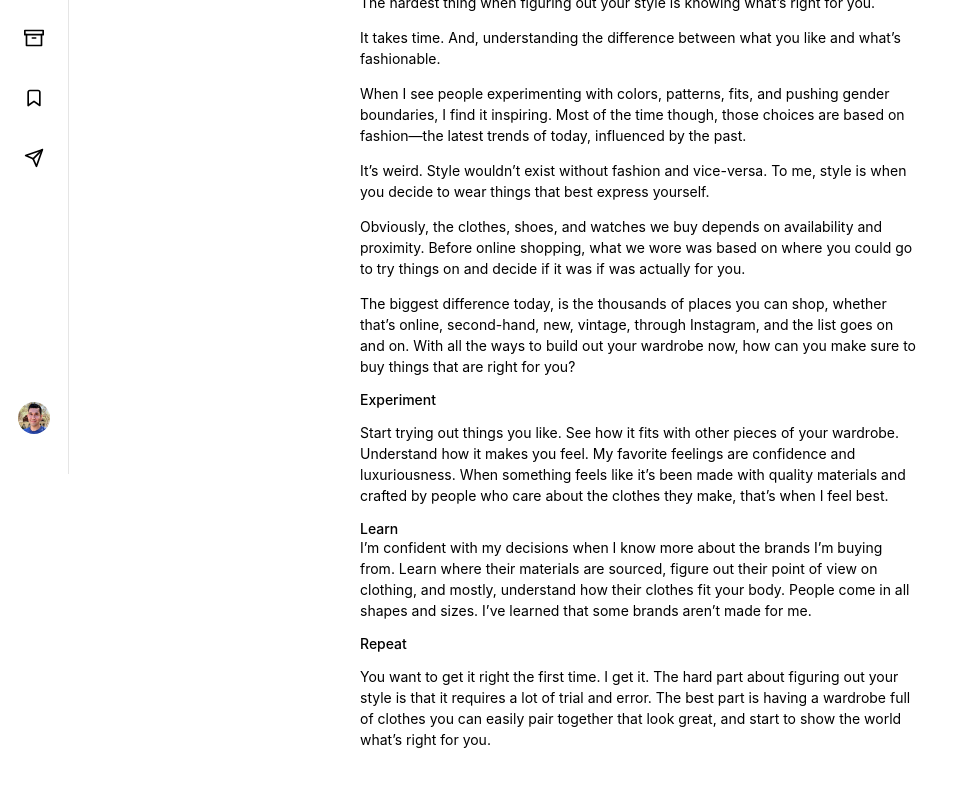
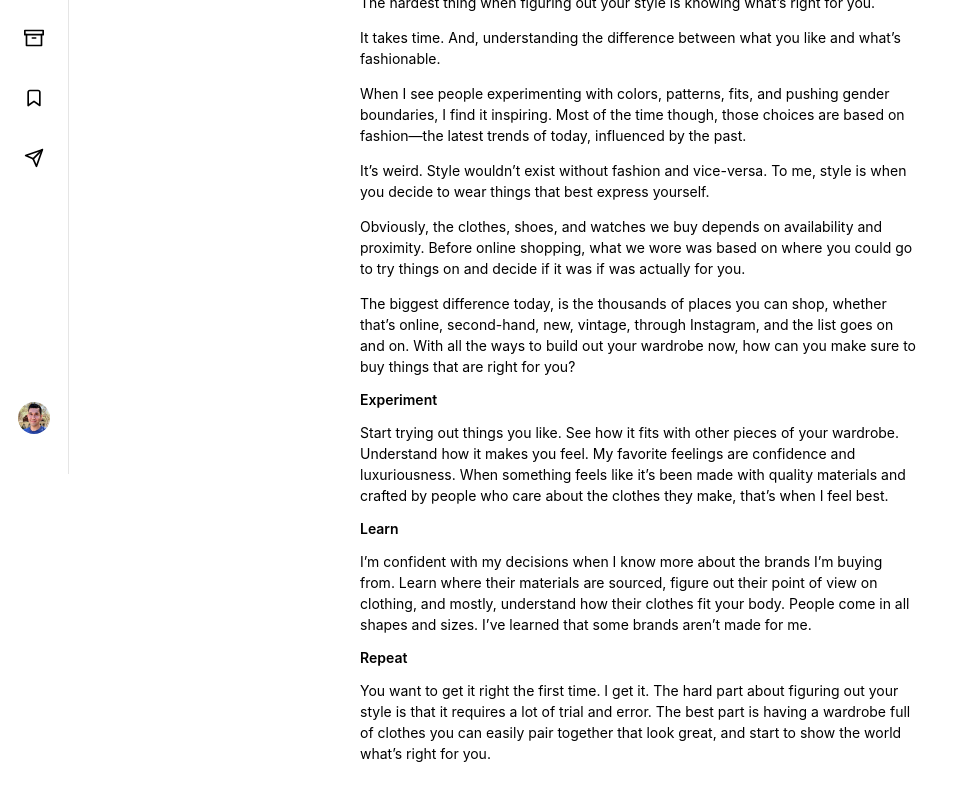
Before and after one commit to victorkernes/victor-kernes-next, a Next.js app: page /archive in a window 1280 px wide. Shown: the part 326-1126 px from the top of the page, without its empty margins (0-960 px from the left). Built offline with nearby package versions, Linux system fonts and the light colour scheme.

Commit message:
Adjust the boldness of certain sections

```diff
--- a/components/Archive/Archive.module.css
+++ b/components/Archive/Archive.module.css
@@ -6,6 +6,10 @@
   letter-spacing: 0.05rem;
 }
 .AboutParagraph {
+  padding-bottom: 1rem;
+}
+.AboutParagraphSection {
+  font-weight: 600;
   padding-bottom: 1rem;
 }
 .ArticleTitle {
--- a/components/Archive/index.js
+++ b/components/Archive/index.js
@@ -21,11 +21,11 @@ const Archive = () => (
                 <p className={styles.AboutParagraph}>It’s weird. Style wouldn’t exist without fashion and vice-versa. To me, style is when you decide to wear things that best express yourself.</p>
                 <p className={styles.AboutParagraph}>Obviously, the clothes, shoes, and watches we buy depends on availability and proximity. Before online shopping, what we wore was based on where you could go to try things on and decide if it was if was actually for you.</p>
                 <p className={styles.AboutParagraph}>The biggest difference today, is the thousands of places you can shop, whether that’s online, second-hand, new, vintage, through Instagram, and the list goes on and on. With all the ways to build out your wardrobe now, how can you make sure to buy things that are right for you?</p>
-                <h4 className={styles.AboutParagraph}>Experiment</h4>
+                <h4 className={styles.AboutParagraphSection}>Experiment</h4>
                 <p className={styles.AboutParagraph}>Start trying out things you like. See how it fits with other pieces of your wardrobe. Understand how it makes you feel. My favorite feelings are confidence and luxuriousness. When something feels like it’s been made with quality materials and crafted by people who care about the clothes they make, that’s when I feel best.</p>
-                <h4>Learn</h4>
+                <h4 className={styles.AboutParagraphSection}>Learn</h4>
                 <p className={styles.AboutParagraph}>I’m confident with my decisions when I know more about the brands I’m buying from. Learn where their materials are sourced, figure out their point of view on clothing, and mostly, understand how their clothes fit your body. People come in all shapes and sizes. I’ve learned that some brands aren’t made for me.</p>
-                <h4 className={styles.AboutParagraph}>Repeat</h4>
+                <h4 className={styles.AboutParagraphSection}>Repeat</h4>
                 <p className={styles.AboutParagraph}>You want to get it right the first time. I get it. The hard part about figuring out your style is that it requires a lot of trial and error. The best part is having a wardrobe full of clothes you can easily pair together that look great, and start to show the world what’s right for you.</p>
               </div>
             </div>
```
Also changed, not shown: components/Bookmarks/Bookmarks.module.css (+2 -5 lines).
